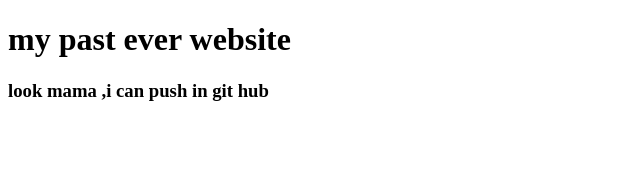
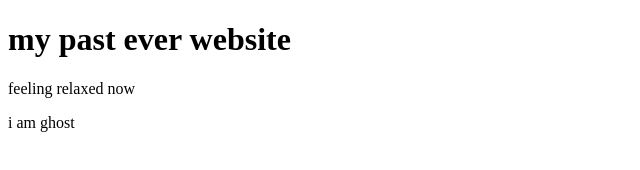
Before and after one commit to Nooralammazumder/my-past-website, a plain HTML site: page index.html in a window 1280 px wide. Shown: the whole page, without its empty margins (0-640 px from the left). Drawn offline with Linux system fonts and the light colour scheme.

Commit message:
ghost added

```diff
--- a/index.html
+++ b/index.html
@@ -8,6 +8,8 @@
 </head>
 <body>
     <h1>my past ever website</h1>
-    <h3>look mama ,i can push in git hub</h3>
+    <p>feeling relaxed now</p>
+    <p>i am ghost</p>
+
 </body>
 </html>
```
